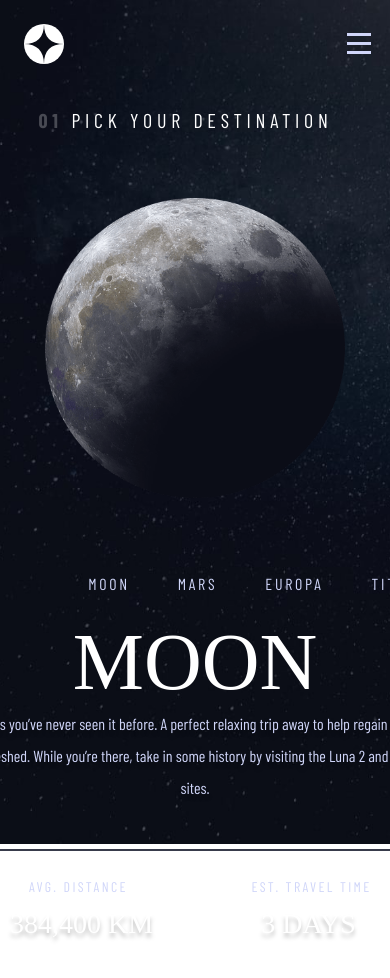
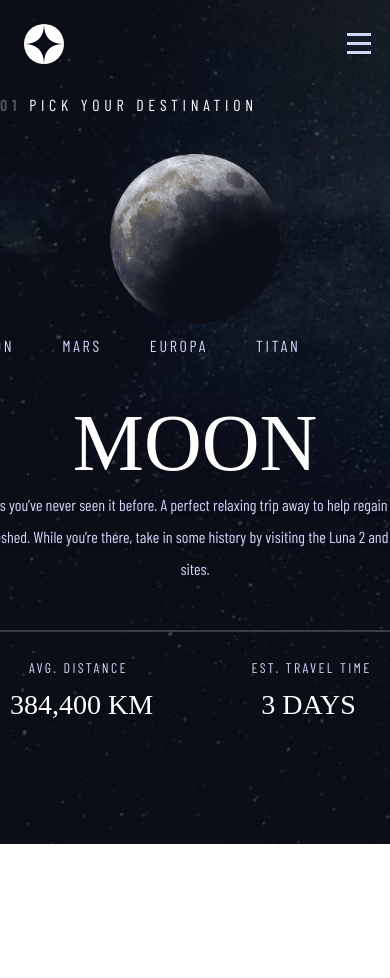
Before and after one commit to Kgiruc/space-website, a React (Create React App) app in the folder space/: page /destination in a window 390 px wide. Shown: the top 978 px of the page. After the commit the page ends 844 px from the top, so only its background shows below. Built offline with nearby package versions, Linux system fonts and the light colour scheme; a web font is replaced by a local one.

Commit message:
media mobile destination scss

```diff
--- a/space/src/scss/componenets-style/destination.scss
+++ b/space/src/scss/componenets-style/destination.scss
@@ -213,3 +213,89 @@
     }
   }
 }
+
+@media (max-width: 900px) {
+  .destination__container{
+    background-image: url("../../assets/destination/background-destination-mobile.jpg");
+  }
+
+  .subhead{
+    margin-top: 24px;
+    margin-left: auto;
+    margin-right: auto;
+    font-size: calc($font-subhead1 - 12px);
+  }
+
+  .planet__container{
+    flex-direction: column;
+    align-items: center;
+    gap: 74px;
+    margin-top: 32px;
+    margin-right: auto;
+    margin-left: auto;
+  }
+
+  .planet__img{
+    width: 170px;
+    height: 170px;
+  }
+
+  .planet__btn {
+    position: absolute;
+    width: 237.5px;
+    height: 28px;
+    left: 69px;
+    top: 335px;
+    margin: 0;
+    line-height: 16.8px;
+    font-size: calc($font-typical - 2px);
+  }
+
+  .planet__container__subs{
+    justify-content: center;
+    text-align: center;
+    align-items: center;
+    margin-top: 0;
+
+    h2{
+      font-size: calc($font-head2 - 20px);
+      font-family: $font-base;
+      line-height: 91.68px;
+    }
+
+    p{
+      font-size: calc($font-general - 2px);
+      width: 573px;
+      height: 84px;
+      margin-bottom: 49px;
+    }
+
+    hr{
+      width: 573px;
+      margin-left: -8vw;
+    }
+  }
+
+  .planet__results{
+    flex-direction: row;
+    gap:17px;
+
+    span{
+      width: 216px;
+    }
+  }
+
+  .planet__results__points{
+    display: flex;
+    gap: 11px;
+    p{
+      margin-bottom: 0;
+      font-style: normal;
+      font-family: $font-base;
+      font-size: $font-subhead1;
+      color: $color-white;
+      line-height: 32.09px;
+      width: 216px;
+    }
+  }
+}
```
